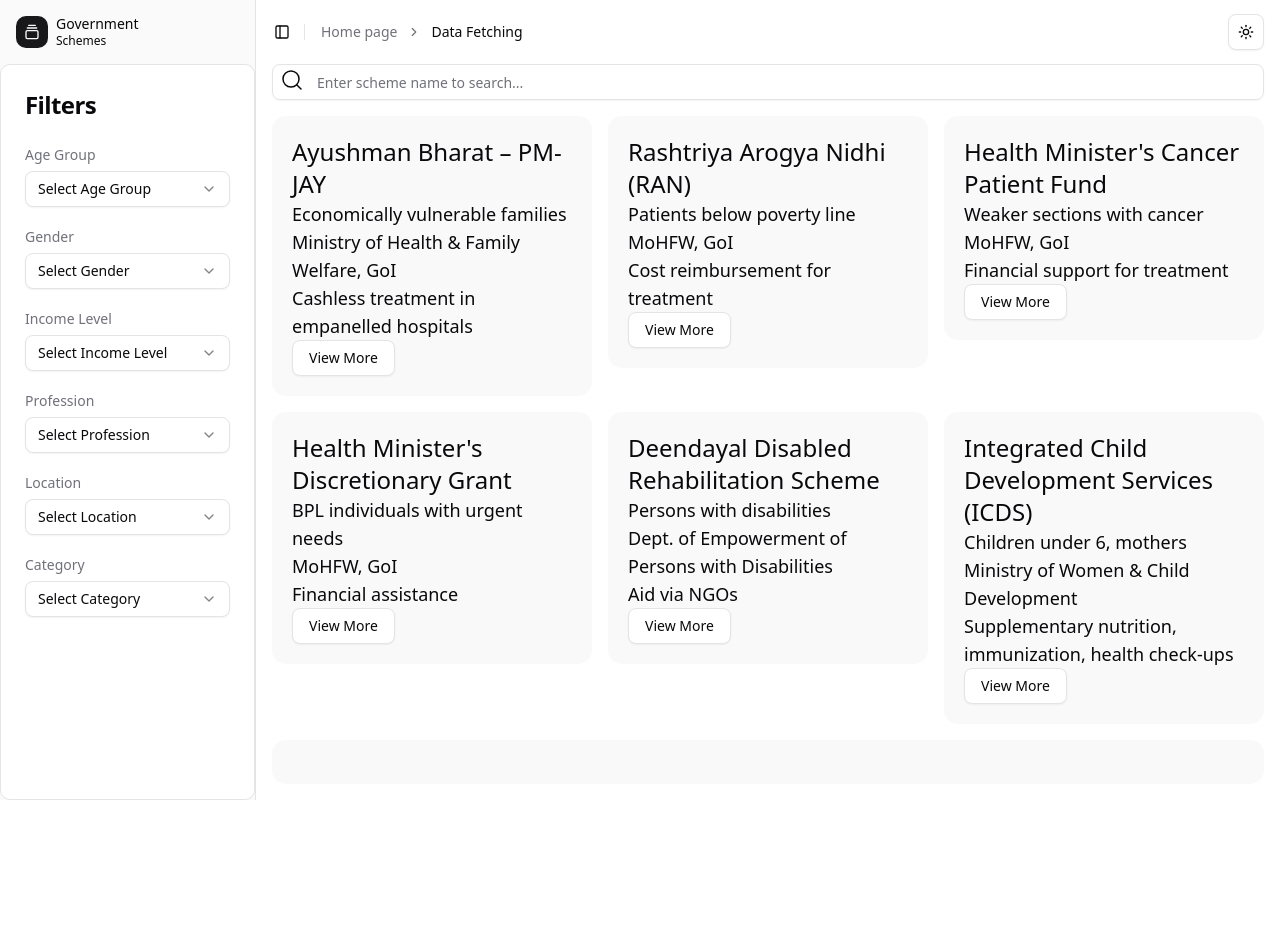
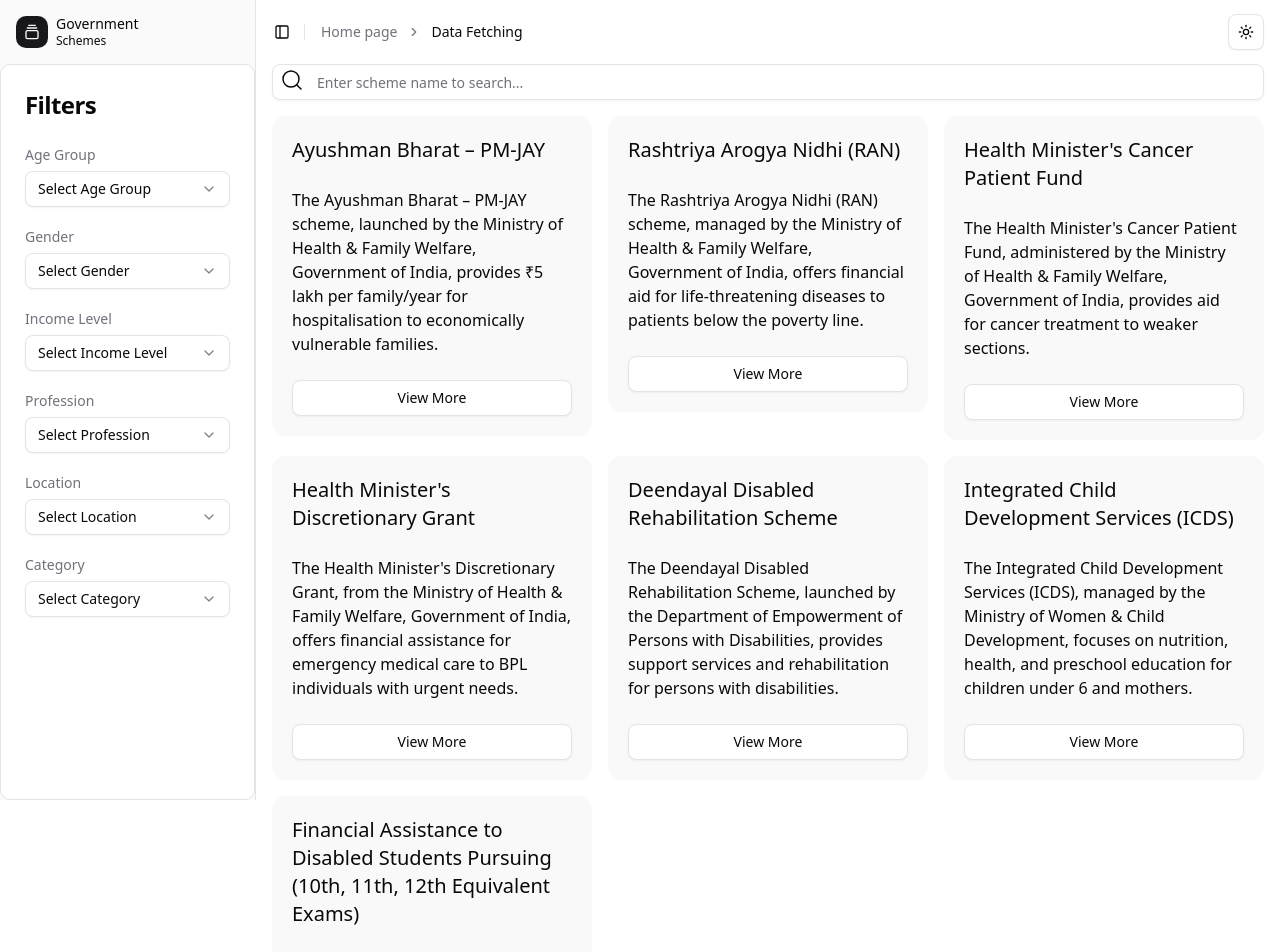
Before and after one commit to Srishanth57/Scheme, a Next.js app in the folder Frontend/: page /dashboard in a window 1280 px wide. Shown: the top 952 px of the page. Before the commit the page ends 800 px from the top, so only its background shows below. Built offline with nearby package versions, Linux system fonts and the light colour scheme.

Commit message:
Updated the card details, data (scheme.js).

```diff
--- a/Frontend/src/app/components/DialogCloseButton.jsx
+++ b/Frontend/src/app/components/DialogCloseButton.jsx
@@ -9,13 +9,13 @@
   DialogTitle,
   DialogTrigger,
 } from "@/components/ui/dialog";
-import Link from "next/link";
+
 
 export function DialogCloseButton({ scheme }) {
   return (
     <Dialog>
       <DialogTrigger asChild>
-        <Button variant="outline">View More </Button>
+        <Button variant="outline" className="w-full">View More </Button>
       </DialogTrigger>
       <DialogContent className="sm:max-w-md font-serif">
         <DialogHeader>
@@ -43,21 +43,21 @@
                 {scheme.eligibility.gender}
               </li>
               <li>
-                <span className="font-bold">Income Level:</span>{" "}
-                {scheme.eligibility.incomeLevel}
+                <span className="font-bold">Income Level:</span>
+                {scheme.eligibility.incomeLevel.join(", ")}
               </li>
 
               <li>
                 <span className="font-bold">Category:</span>
                 {scheme.eligibility.category.length > 0
                   ? scheme.eligibility.category.map(
-                      (eachCategory) => ` ${eachCategory} `
+                      (eachCategory) => ` ${eachCategory}, `
                     )
                   : ` Not specified`}
               </li>
             </ul>
             <p className="font-bold inline">Link: </p>
-           <a href={scheme.link}>{scheme.link}</a>
+           <a href={scheme.link} target="_blank">{scheme.link}</a>
           </DialogDescription>
         </DialogHeader>
 
--- a/Frontend/src/app/dashboard/page.jsx
+++ b/Frontend/src/app/dashboard/page.jsx
@@ -46,7 +46,10 @@
     if (sidebarFilters) {
       currentSchemes = currentSchemes.filter((scheme) => {
         // Check Age Group
-        if (sidebarFilters.ageGroup && !scheme.eligibility.ageGroup.includes(sidebarFilters.ageGroup)) {
+        if (
+          sidebarFilters.ageGroup &&
+          !scheme.eligibility.ageGroup.includes(sidebarFilters.ageGroup)
+        ) {
           return false;
         }
 
@@ -55,28 +58,43 @@
           const filterGenderLower = sidebarFilters.gender.toLowerCase();
           const schemeGenderLower = scheme.eligibility.gender.toLowerCase();
           // Scheme matches if its gender is "all" or directly matches the filter
-          if (schemeGenderLower !== "all" && schemeGenderLower !== filterGenderLower) {
+          if (
+            schemeGenderLower !== "all" &&
+            schemeGenderLower !== filterGenderLower
+          ) {
             return false;
           }
         }
 
         // Check Income Level
-        if (sidebarFilters.incomeLevel && !scheme.eligibility.incomeLevel.includes(sidebarFilters.incomeLevel)) {
+        if (
+          sidebarFilters.incomeLevel &&
+          !scheme.eligibility.incomeLevel.includes(sidebarFilters.incomeLevel)
+        ) {
           return false;
         }
 
         // Check Category
-        if (sidebarFilters.category && !scheme.eligibility.category.includes(sidebarFilters.category)) {
+        if (
+          sidebarFilters.category &&
+          !scheme.eligibility.category.includes(sidebarFilters.category)
+        ) {
           return false;
         }
 
         // Check Profession
-        if (sidebarFilters.profession && !scheme.eligibility.profession.includes(sidebarFilters.profession)) {
+        if (
+          sidebarFilters.profession &&
+          !scheme.eligibility.profession.includes(sidebarFilters.profession)
+        ) {
           return false;
         }
 
         // Check Location
-        if (sidebarFilters.location && !scheme.eligibility.location.includes(sidebarFilters.location)) {
+        if (
+          sidebarFilters.location &&
+          !scheme.eligibility.location.includes(sidebarFilters.location)
+        ) {
           return false;
         }
 
@@ -128,13 +146,12 @@
           <ul className="grid auto-rows-min gap-4 md:grid-cols-3">
             {schemesToDisplay.map((eachScheme) => (
               <li
-                className="bg-muted/50 aspect-video rounded-xl p-5"
+                className="bg-muted/50 aspect-video rounded-xl p-5 gap-2.5"
                 key={eachScheme.id}
               >
-                <h1 className="text-2xl">{eachScheme.name}</h1>
-                <p className="text-lg">{eachScheme.forWhom}</p>
-                <p className="text-lg">{eachScheme.department}</p>
-                <p className="text-lg">{eachScheme.support}</p>
+                <h1 className="text-xl">{eachScheme.name}</h1>
+                <p className="text-md pt-6 pb-6">{eachScheme.description}</p>
+
                 <DialogCloseButton scheme={eachScheme} />
               </li>
             ))}
--- a/Frontend/src/app/data/schemes.js
+++ b/Frontend/src/app/data/schemes.js
@@ -19,17 +19,13 @@
     objective: "₹5 lakh per family/year for hospitalisation",
     department: "Ministry of Health & Family Welfare, GoI",
     support: "Cashless treatment in empanelled hospitals",
-    link: "https://nha.gov.in/PM-JAY", // Added link
+    link: "https://nha.gov.in/PM-JAY",
+    description: "The Ayushman Bharat – PM-JAY scheme, launched by the Ministry of Health & Family Welfare, Government of India, provides ₹5 lakh per family/year for hospitalisation to economically vulnerable families.", // Added description
     eligibility: {
-      // All ages means it includes all defined age brackets
       ageGroup: [...filterOptionValues.ageGroup],
-      // "all" gender maps to "All"
       gender: "All",
-      // "BPL" mapped to "Low". This is an interpretation.
       incomeLevel: ["Low"],
-      // Assuming it's for all social categories if not specified, given "vulnerable families"
       category: [...filterOptionValues.category],
-      // Assuming applicable to all professions and locations unless specified
       profession: [...filterOptionValues.profession],
       location: [...filterOptionValues.location],
     },
@@ -42,12 +38,13 @@
     objective: "Financial aid for life-threatening diseases",
     department: "MoHFW, GoI",
     support: "Cost reimbursement for treatment",
-    link: "https://www.india.gov.in/rashtriya-arogya-nidhi-scheme-ministry-health-and-family-welfare", // Added link
+    link: "https://www.india.gov.in/rashtriya-arogya-nidhi-scheme-ministry-health-and-family-welfare",
+    description: "The Rashtriya Arogya Nidhi (RAN) scheme, managed by the Ministry of Health & Family Welfare, Government of India, offers financial aid for life-threatening diseases to patients below the poverty line.", // Added description
     eligibility: {
-      ageGroup: [...filterOptionValues.ageGroup], // All ages
+      ageGroup: [...filterOptionValues.ageGroup],
       gender: "All",
-      incomeLevel: ["Low"], // BPL mapped to "Low"
-      category: [...filterOptionValues.category], // Assuming BPL patients can be from any category
+      incomeLevel: ["Low"],
+      category: [...filterOptionValues.category],
       profession: [...filterOptionValues.profession],
       location: [...filterOptionValues.location],
     },
@@ -60,13 +57,12 @@
     objective: "Aid for cancer treatment",
     department: "MoHFW, GoI",
     support: "Financial support for treatment",
-    link: "https://www.myscheme.gov.in/schemes/hmcpf", // Added link
+    link: "https://www.myscheme.gov.in/schemes/hmcpf",
+    description: "The Health Minister's Cancer Patient Fund, administered by the Ministry of Health & Family Welfare, Government of India, provides aid for cancer treatment to weaker sections.", // Added description
     eligibility: {
-      ageGroup: [...filterOptionValues.ageGroup], // All ages
+      ageGroup: [...filterOptionValues.ageGroup],
       gender: "All",
-      // "low-income" mapped more broadly
       incomeLevel: ["Low", "Lower-middle"],
-      // "Weaker sections" implies broad category applicability. The "cancer" aspect is an additional health criterion.
       category: [...filterOptionValues.category],
       profession: [...filterOptionValues.profession],
       location: [...filterOptionValues.location],
@@ -80,11 +76,12 @@
     objective: "Aid for emergency medical care",
     department: "MoHFW, GoI",
     support: "Financial assistance",
-    link: "https://www.myscheme.gov.in/schemes/hmdg", // Added link
+    link: "https://www.myscheme.gov.in/schemes/hmdg",
+    description: "The Health Minister's Discretionary Grant, from the Ministry of Health & Family Welfare, Government of India, offers financial assistance for emergency medical care to BPL individuals with urgent needs.", // Added description
     eligibility: {
-      ageGroup: [...filterOptionValues.ageGroup], // All ages
+      ageGroup: [...filterOptionValues.ageGroup],
       gender: "All",
-      incomeLevel: ["Low"], // BPL
+      incomeLevel: ["Low"],
       category: [...filterOptionValues.category],
       profession: [...filterOptionValues.profession],
       location: [...filterOptionValues.location],
@@ -98,13 +95,12 @@
     objective: "Support services and rehabilitation",
     department: "Dept. of Empowerment of Persons with Disabilities",
     support: "Aid via NGOs",
-    link: "https://depwd.gov.in/ddrs/", // Added link
+    link: "https://depwd.gov.in/ddrs/",
+    description: "The Deendayal Disabled Rehabilitation Scheme, launched by the Department of Empowerment of Persons with Disabilities, provides support services and rehabilitation for persons with disabilities.", // Added description
     eligibility: {
-      ageGroup: [...filterOptionValues.ageGroup], // All ages
+      ageGroup: [...filterOptionValues.ageGroup],
       gender: "All",
-      // "any" income level
       incomeLevel: [...filterOptionValues.incomeLevel],
-      // Specific to "Disabled" category
       category: ["Disabled"],
       profession: [...filterOptionValues.profession],
       location: [...filterOptionValues.location],
@@ -118,23 +114,33 @@
     objective: "Nutrition, health, preschool education",
     department: "Ministry of Women & Child Development",
     support: "Supplementary nutrition, immunization, health check-ups",
-    link: "https://icds.gov.in/en/schemes", // Added link
+    link: "https://icds.gov.in/en/schemes",
+    description: "The Integrated Child Development Services (ICDS), managed by the Ministry of Women & Child Development, focuses on nutrition, health, and preschool education for children under 6 and mothers.", // Added description
     eligibility: {
-      // Children under 6 fall into "Under 18". Mothers can be in various age groups.
-      // For simplicity, if primary beneficiary is child under 6.
       ageGroup: ["Under 18"],
-      // Applicable to children (all genders) and mothers (Female).
-      // If primarily child-focused, "All" gender. If also mother-specific aspects, might be complex.
-      // Let's assume "All" for the child, and mother's gender is implied "Female".
-      // For filtering based on primary beneficiary:
-      gender: "All", // For children. If filtering for mothers, this might need refinement.
-      // "any" income level
+      gender: "All",
       incomeLevel: [...filterOptionValues.incomeLevel],
-      // Applies across all social categories for children and mothers
       category: [...filterOptionValues.category],
-      // Children are "Students" (preschool) or N/A for profession. Mothers various.
-      // Assuming broad applicability or focusing on child (not a profession).
-      profession: ["Student", ...filterOptionValues.profession.filter(p => p !== "Student")], // Or simply all professions for mothers
+      profession: ["Student", ...filterOptionValues.profession.filter(p => p !== "Student")],
+      location: [...filterOptionValues.location],
+    },
+  },
+  {
+    id: "state-1",
+    name: "Financial Assistance to Disabled Students Pursuing (10th, 11th, 12th Equivalent Exams)",
+    type: "state",
+    forWhom: "Disabled students pursuing 10th, 11th, or 12th equivalent exams",
+    objective: "Provide financial assistance for education to disabled students",
+    department: "Department of Social Justice, Government of Kerala",
+    support: "Financial aid for educational expenses",
+    link: "https://example.com/kerala-disabled-student-scheme",
+    description: "The scheme “Financial Assistance to Disabled Students Pursuing (10th, 11th, 12th Equivalent Exams)” was launched by the Department of Social Justice, Government of Kerala.", // Added description
+    eligibility: {
+      ageGroup: ["Under 18", "18-25"],
+      gender: "All",
+      incomeLevel: [...filterOptionValues.incomeLevel],
+      profession: ["Student"],
+      category: ["Disabled"],
       location: [...filterOptionValues.location],
     },
   },
```
